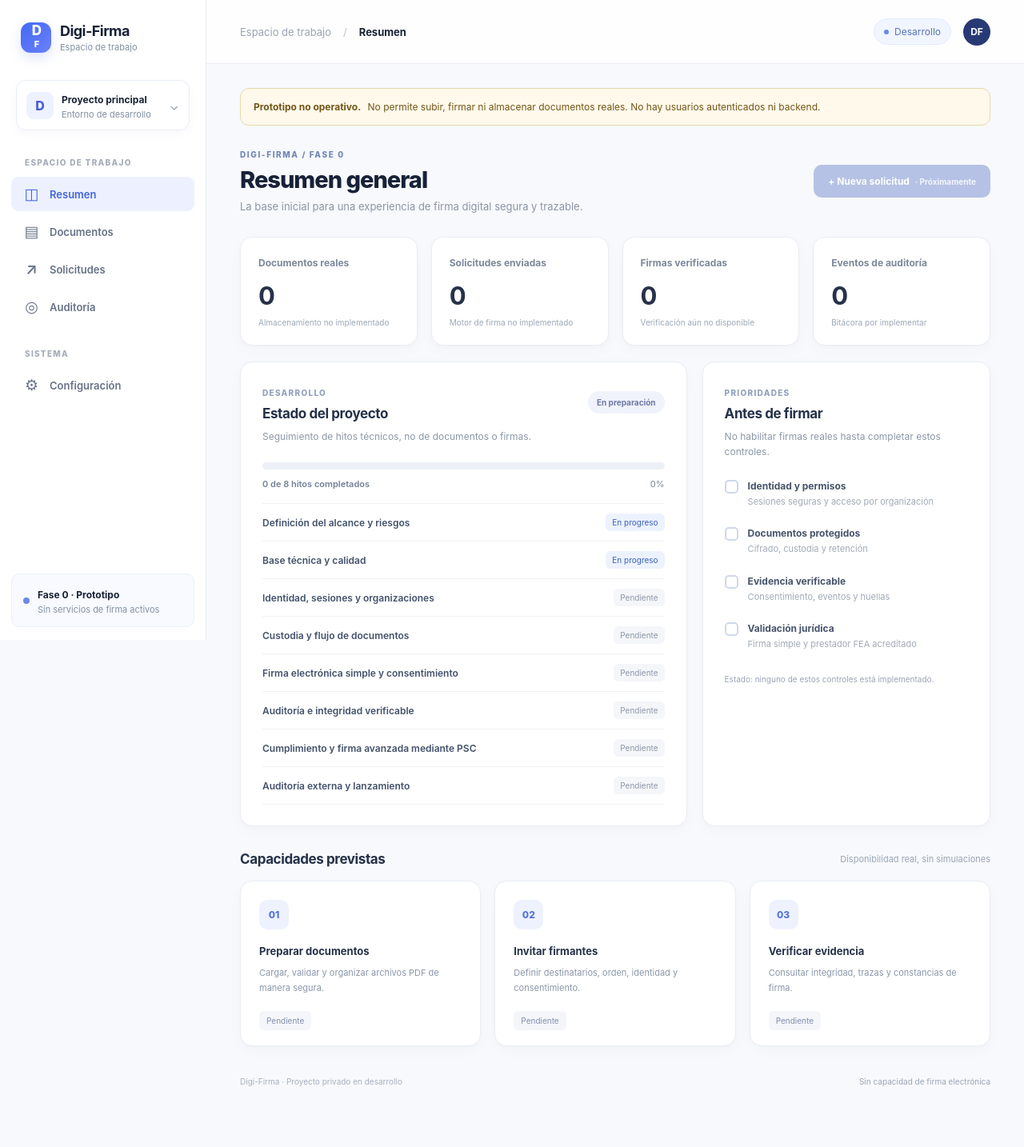
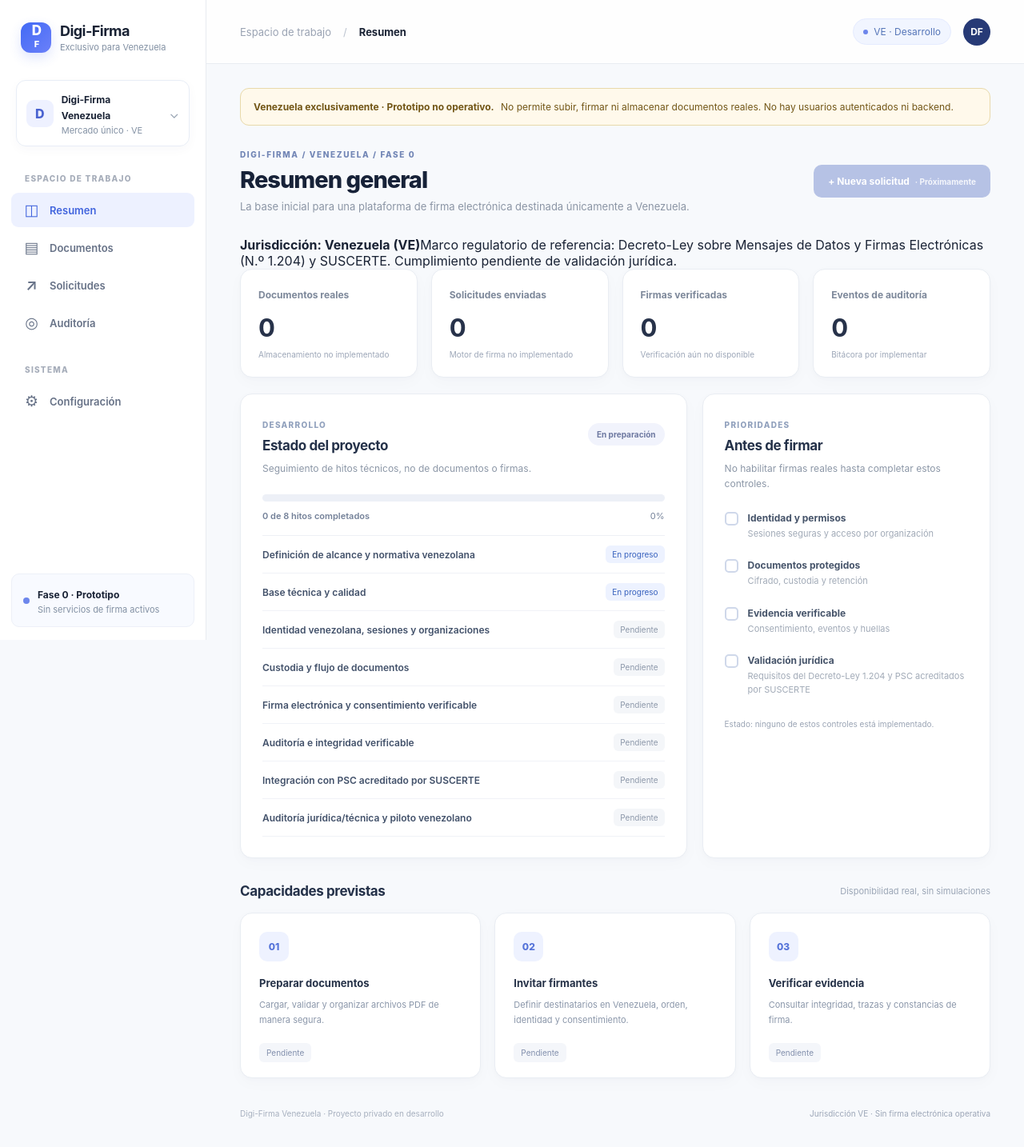
Before and after one commit to medinacaj/app-web-digi-firma, a plain HTML site: page index.html in a window 1280 px wide. Shown: the whole page at 80% size. Before the commit the page ends 1394 px from the top, so only its background shows below. Drawn offline with Linux system fonts and the light colour scheme.

Commit message:
feat: adaptar Digi-Firma exclusivamente a Venezuela y su marco legal

```diff
--- a/assets/app.js
+++ b/assets/app.js
@@ -1,11 +1,15 @@
-import { milestones, projectProgress } from "../src/project.mjs";
+import { milestones, projectProgress, jurisdiction } from "../src/project.mjs";
+
+if (jurisdiction.countryCode !== "VE" || jurisdiction.exclusive !== true) {
+  throw new Error("Digi-Firma: configuración de jurisdicción inválida");
+}
 
 const views = Object.freeze({
-  resumen: ["Resumen", "Resumen general", "La base inicial para una experiencia de firma digital segura y trazable."],
-  documentos: ["Documentos", "Documentos", "Custodia y acceso seguro: funcionalidad aún no implementada."],
-  solicitudes: ["Solicitudes", "Solicitudes de firma", "El flujo de firmantes y consentimiento se encuentra planificado."],
-  auditoria: ["Auditoría", "Registro de auditoría", "Integridad y trazabilidad verificable: módulo pendiente."],
-  configuracion: ["Configuración", "Configuración", "Organizaciones, roles y controles todavía no disponibles."]
+  resumen: ["Resumen", "Resumen general", "La base inicial para una plataforma de firma electrónica destinada únicamente a Venezuela."],
+  documentos: ["Documentos", "Documentos", "Custodia privada de documentos para el mercado venezolano: funcionalidad aún no implementada."],
+  solicitudes: ["Solicitudes", "Solicitudes de firma", "El flujo de firmantes y consentimiento para Venezuela está planificado, no operativo."],
+  auditoria: ["Auditoría", "Registro de auditoría", "Integridad y trazabilidad conforme al alcance venezolano: módulo pendiente."],
+  configuracion: ["Configuración", "Configuración", "Organizaciones venezolanas, roles y controles todavía no disponibles."]
 });
 
 function navigate(nextView) {
--- a/index.html
+++ b/index.html
@@ -1,20 +1,20 @@
 <!doctype html>
-<html lang="es">
+<html lang="es-VE">
 <head>
   <meta charset="utf-8">
   <meta name="viewport" content="width=device-width, initial-scale=1">
-  <meta name="description" content="Digi-Firma: prototipo privado de interfaz para gestionar el ciclo de firma electrónica.">
+  <meta name="description" content="Digi-Firma Venezuela: prototipo privado de gestión de firmas electrónicas para uso exclusivo en Venezuela.">
   <meta name="robots" content="noindex,nofollow,noarchive">
   <meta http-equiv="Content-Security-Policy" content="default-src 'self'; script-src 'self'; style-src 'self'; img-src 'self' data:; object-src 'none'; base-uri 'none'; form-action 'none'">
-  <title>Digi-Firma · Entorno de desarrollo</title>
+  <title>Digi-Firma Venezuela · Entorno de desarrollo</title>
   <link rel="stylesheet" href="./assets/app.css">
   <script type="module" src="./assets/app.js"></script>
 </head>
 <body>
 <div class="shell">
   <aside class="sidebar" id="sidebar" aria-label="Navegación principal">
-    <div class="logo-row"><span class="logo-mark" aria-hidden="true">D<span>F</span></span><div><strong>Digi-Firma</strong><small>Espacio de trabajo</small></div></div>
-    <div class="workspace"><span class="workspace-icon" aria-hidden="true">D</span><span><strong>Proyecto principal</strong><small>Entorno de desarrollo</small></span><span class="chevron" aria-hidden="true">⌄</span></div>
+    <div class="logo-row"><span class="logo-mark" aria-hidden="true">D<span>F</span></span><div><strong>Digi-Firma</strong><small>Exclusivo para Venezuela</small></div></div>
+    <div class="workspace"><span class="workspace-icon" aria-hidden="true">D</span><span><strong>Digi-Firma Venezuela</strong><small>Mercado único · VE</small></span><span class="chevron" aria-hidden="true">⌄</span></div>
     <div class="nav-heading">ESPACIO DE TRABAJO</div>
     <nav class="navigation" aria-label="Módulos">
       <button type="button" data-view="resumen" aria-current="page"><span aria-hidden="true">◫</span> Resumen</button>
@@ -30,14 +30,15 @@
   <main class="content">
     <header class="topbar">
       <div class="topbar-left"><button id="menu-toggle" class="menu-toggle" aria-controls="sidebar" aria-expanded="false" aria-label="Abrir navegación">☰</button><span class="breadcrumb">Espacio de trabajo</span><span class="slash">/</span><strong id="crumb-title">Resumen</strong></div>
-      <div class="topbar-right"><span class="environment-pill"><span class="tiny-dot"></span> Desarrollo</span><div class="avatar" title="Entorno de demostración" aria-label="Prototipo sin sesión">DF</div></div>
+      <div class="topbar-right"><span class="environment-pill"><span class="tiny-dot"></span> VE · Desarrollo</span><div class="avatar" title="Entorno de demostración" aria-label="Prototipo sin sesión">DF</div></div>
     </header>
 
     <div class="main-inner">
-      <div class="notice" role="status"><strong>Prototipo no operativo.</strong> No permite subir, firmar ni almacenar documentos reales. No hay usuarios autenticados ni backend.</div>
-      <div class="page-heading"><div><p class="eyebrow">DIGI-FIRMA / FASE 0</p><h1 id="page-title">Resumen general</h1><p id="page-summary">La base inicial para una experiencia de firma digital segura y trazable.</p></div><button type="button" class="primary-action" disabled title="Se habilitará cuando exista backend, autenticación y seguridad">+ Nueva solicitud <span class="button-lock" aria-hidden="true">· Próximamente</span></button></div>
+      <div class="notice" role="status"><strong>Venezuela exclusivamente · Prototipo no operativo.</strong> No permite subir, firmar ni almacenar documentos reales. No hay usuarios autenticados ni backend.</div>
+      <div class="page-heading"><div><p class="eyebrow">DIGI-FIRMA / VENEZUELA / FASE 0</p><h1 id="page-title">Resumen general</h1><p id="page-summary">La base inicial de una plataforma de firma electrónica enfocada exclusivamente en Venezuela.</p></div><button type="button" class="primary-action" disabled title="Se habilitará cuando exista backend, autenticación y seguridad">+ Nueva solicitud <span class="button-lock" aria-hidden="true">· Próximamente</span></button></div>
 
       <section class="view" id="view-resumen" aria-label="Resumen general">
+        <div class="jurisdiction-info" role="note"><strong>Jurisdicción: Venezuela (VE)</strong><span>Marco regulatorio de referencia: Decreto-Ley sobre Mensajes de Datos y Firmas Electrónicas (N.º 1.204) y SUSCERTE. Cumplimiento pendiente de validación jurídica.</span></div>
         <div class="metric-grid">
           <article class="metric"><p>Documentos reales</p><strong>0</strong><small>Almacenamiento no implementado</small></article>
           <article class="metric"><p>Solicitudes enviadas</p><strong>0</strong><small>Motor de firma no implementado</small></article>
@@ -56,19 +57,19 @@
           <article class="panel right-panel">
             <div class="panel-head"><div><span class="section-kicker">PRIORIDADES</span><h2>Antes de firmar</h2></div></div>
             <p class="panel-description">No habilitar firmas reales hasta completar estos controles.</p>
-            <div class="checklist"><div><span class="check empty" aria-hidden="true"></span><span><strong>Identidad y permisos</strong><small>Sesiones seguras y acceso por organización</small></span></div><div><span class="check empty" aria-hidden="true"></span><span><strong>Documentos protegidos</strong><small>Cifrado, custodia y retención</small></span></div><div><span class="check empty" aria-hidden="true"></span><span><strong>Evidencia verificable</strong><small>Consentimiento, eventos y huellas</small></span></div><div><span class="check empty" aria-hidden="true"></span><span><strong>Validación jurídica</strong><small>Firma simple y prestador FEA acreditado</small></span></div></div>
+            <div class="checklist"><div><span class="check empty" aria-hidden="true"></span><span><strong>Identidad y permisos</strong><small>Sesiones seguras y acceso por organización</small></span></div><div><span class="check empty" aria-hidden="true"></span><span><strong>Documentos protegidos</strong><small>Cifrado, custodia y retención</small></span></div><div><span class="check empty" aria-hidden="true"></span><span><strong>Evidencia verificable</strong><small>Consentimiento, eventos y huellas</small></span></div><div><span class="check empty" aria-hidden="true"></span><span><strong>Validación jurídica</strong><small>Requisitos del Decreto-Ley 1.204 y PSC acreditados por SUSCERTE</small></span></div></div>
             <p class="footnote">Estado: ninguno de estos controles está implementado.</p>
           </article>
         </div>
         <div class="section-row"><h2>Capacidades previstas</h2><span>Disponibilidad real, sin simulaciones</span></div>
-        <div class="feature-grid"><article class="feature"><div class="feature-icon">01</div><h3>Preparar documentos</h3><p>Cargar, validar y organizar archivos PDF de manera segura.</p><span class="soft-label">Pendiente</span></article><article class="feature"><div class="feature-icon">02</div><h3>Invitar firmantes</h3><p>Definir destinatarios, orden, identidad y consentimiento.</p><span class="soft-label">Pendiente</span></article><article class="feature"><div class="feature-icon">03</div><h3>Verificar evidencia</h3><p>Consultar integridad, trazas y constancias de firma.</p><span class="soft-label">Pendiente</span></article></div>
+        <div class="feature-grid"><article class="feature"><div class="feature-icon">01</div><h3>Preparar documentos</h3><p>Cargar, validar y organizar archivos PDF de manera segura.</p><span class="soft-label">Pendiente</span></article><article class="feature"><div class="feature-icon">02</div><h3>Invitar firmantes</h3><p>Definir destinatarios en Venezuela, orden, identidad y consentimiento.</p><span class="soft-label">Pendiente</span></article><article class="feature"><div class="feature-icon">03</div><h3>Verificar evidencia</h3><p>Consultar integridad, trazas y constancias de firma.</p><span class="soft-label">Pendiente</span></article></div>
       </section>
 
       <section class="view" id="view-documentos" aria-label="Documentos" hidden><div class="empty-state"><div class="empty-symbol">▤</div><h2>Sin documentos</h2><p>La custodia de archivos, cifrado, permisos y eliminación segura aún no están implementados. Este prototipo no acepta documentos.</p><span class="tag">Módulo planificado</span></div></section>
-      <section class="view" id="view-solicitudes" aria-label="Solicitudes" hidden><div class="empty-state"><div class="empty-symbol">↗</div><h2>Solicitudes aún no disponibles</h2><p>El envío a firmantes solo se habilitará con autenticación, evidencia de consentimiento y medidas antifraude verificadas.</p><span class="tag">Módulo planificado</span></div></section>
+      <section class="view" id="view-solicitudes" aria-label="Solicitudes" hidden><div class="empty-state"><div class="empty-symbol">↗</div><h2>Solicitudes aún no disponibles</h2><p>El envío a firmantes para el mercado venezolano solo se habilitará con autenticación, evidencia de consentimiento y medidas antifraude verificadas.</p><span class="tag">Módulo planificado</span></div></section>
       <section class="view" id="view-auditoria" aria-label="Auditoría" hidden><div class="empty-state"><div class="empty-symbol">◎</div><h2>Sin eventos de auditoría</h2><p>Se diseñará un registro de eventos resistente a alteraciones, con integridad comprobable, sellos temporales y controles de acceso.</p><span class="tag">Módulo planificado</span></div></section>
-      <section class="view" id="view-configuracion" aria-label="Configuración" hidden><div class="empty-state"><div class="empty-symbol">⚙</div><h2>Configuración protegida</h2><p>La gestión de organizaciones, roles, retención y proveedores certificados requiere servicios seguros y verificación del propietario.</p><span class="tag">Módulo planificado</span></div></section>
-      <footer class="footer">Digi-Firma · Proyecto privado en desarrollo <span>Sin capacidad de firma electrónica</span></footer>
+      <section class="view" id="view-configuracion" aria-label="Configuración" hidden><div class="empty-state"><div class="empty-symbol">⚙</div><h2>Configuración protegida</h2><p>La gestión de organizaciones venezolanas, cédula o RIF, roles, retención y posibles proveedores acreditados por SUSCERTE requiere servicios seguros y verificación del propietario.</p><span class="tag">Módulo planificado</span></div></section>
+      <footer class="footer">Digi-Firma Venezuela · Proyecto privado en desarrollo <span>Jurisdicción VE · Sin firma electrónica operativa</span></footer>
     </div>
   </main>
 </div>
--- a/src/project.mjs
+++ b/src/project.mjs
@@ -1,20 +1,35 @@
-// Proyecto: estados declarativos. Ningún estado representa firmas reales.
+// Digi-Firma: jurisdicción única (Venezuela). La política DEBE repetirse y validarse en backend.
+export const jurisdiction = Object.freeze({
+  countryCode: "VE",
+  countryName: "Venezuela",
+  locale: "es-VE",
+  exclusive: true,
+  legalFramework: "Decreto-Ley N.º 1.204 sobre Mensajes de Datos y Firmas Electrónicas",
+  regulator: "SUSCERTE"
+});
+
+// Este chequeo de dominio no sustituye la autorización en backend ni prueba nacionalidad.
+export function isSupportedJurisdiction(value) {
+  return typeof value === "string" && value.trim().toUpperCase() === jurisdiction.countryCode;
+}
+
+// Estados declarativos: NUNCA representan documentos ni firmas reales.
 export const milestones = Object.freeze([
-  Object.freeze({ id: "scope", title: "Definición del alcance y riesgos", status: "in-progress" }),
+  Object.freeze({ id: "scope", title: "Definición de alcance y normativa venezolana", status: "in-progress" }),
   Object.freeze({ id: "foundation", title: "Base técnica y calidad", status: "in-progress" }),
-  Object.freeze({ id: "identity", title: "Identidad, sesiones y organizaciones", status: "pending" }),
+  Object.freeze({ id: "identity", title: "Identidad venezolana, sesiones y organizaciones", status: "pending" }),
   Object.freeze({ id: "documents", title: "Custodia y flujo de documentos", status: "pending" }),
-  Object.freeze({ id: "signatures", title: "Firma electrónica simple y consentimiento", status: "pending" }),
+  Object.freeze({ id: "signatures", title: "Firma electrónica y consentimiento verificable", status: "pending" }),
   Object.freeze({ id: "evidence", title: "Auditoría e integridad verificable", status: "pending" }),
-  Object.freeze({ id: "compliance", title: "Cumplimiento y firma avanzada mediante PSC", status: "pending" }),
-  Object.freeze({ id: "release", title: "Auditoría externa y lanzamiento", status: "pending" })
+  Object.freeze({ id: "compliance", title: "Integración con PSC acreditado por SUSCERTE", status: "pending" }),
+  Object.freeze({ id: "release", title: "Auditoría jurídica/técnica y piloto venezolano", status: "pending" })
 ]);
 
 export const capabilities = Object.freeze({
   uploadRealDocuments: false,
   issueSignatureRequests: false,
   produceElectronicSignatures: false,
-  advancedSignature: false,
+  certifiedElectronicSignatures: false,
   identityVerification: false,
   auditTrail: false,
   productionReady: false
```
Also changed, not shown: tests/project.test.mjs (+16 -2 lines), tests/scope-ve.test.mjs (added, +27 -0 lines), 9 other files.
